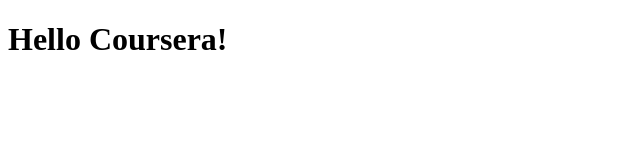
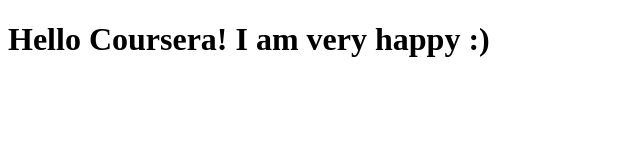
Before and after one commit to ethanjohn-dev/coursera-test, a plain HTML site: page GitRepo/index.html in a window 1280 px wide. Shown: the whole page, without its empty margins (0-640 px from the left). Drawn offline with Linux system fonts and the light colour scheme.

Commit message:
Small addition to my page content.

```diff
--- a/GitRepo/index.html
+++ b/GitRepo/index.html
@@ -6,6 +6,6 @@
 	<title>Hello Coursera!</title>
 </head>
 <body>
-<h1>Hello Coursera!</h1>
+<h1>Hello Coursera! I am very happy :)</h1>
 </body>
 </html>
```
